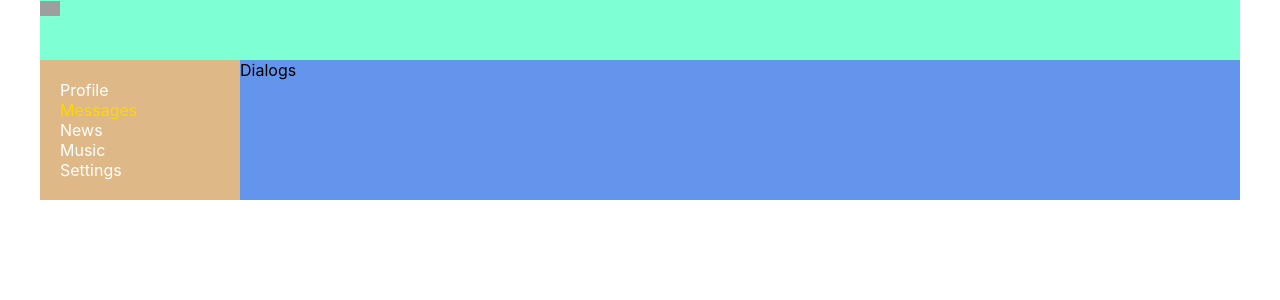
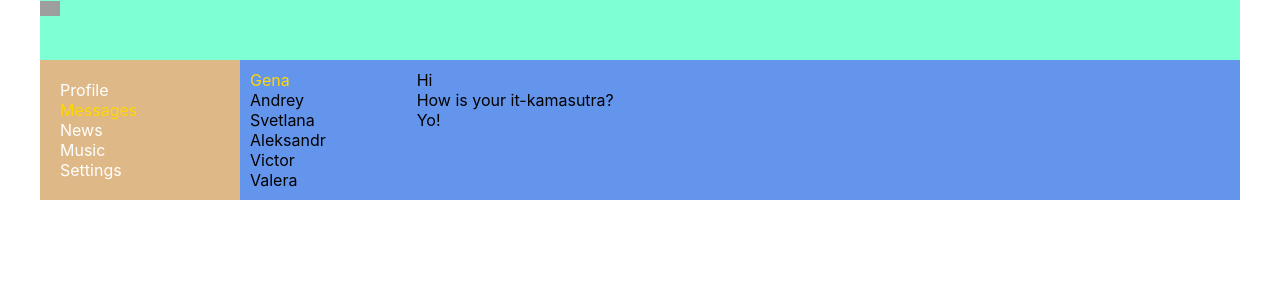
Before and after one commit to genamontana/samurai-way-main, a React (Create React App) app: page /dialogs in a window 1280 px wide. Shown: the top 300 px of the page. Built offline with nearby package versions, Linux system fonts and the light colour scheme; grey boxes are pictures that could not be loaded.

Commit message:
Viewed 21 Lesson (layout of the dialog page)

```diff
--- a/src/componets/Dialogs/Dialogs.tsx
+++ b/src/componets/Dialogs/Dialogs.tsx
@@ -2,9 +2,33 @@ import React from 'react';
 import s from './Dilogs.module.css'
 
 export const Dialogs = () => {
-  return(
-      <div>
-          Dialogs
-      </div>
-  )
+    return (
+        <div className={s.dialogs}>
+            <div className={s.dialogsItems}>
+                <div className={s.dialog + ' ' + s.active}>
+                    Gena
+                </div>
+                <div className={s.dialog}>
+                    Andrey
+                </div>
+                <div className={s.dialog}>
+                    Svetlana
+                </div>
+                <div className={s.dialog}>
+                    Aleksandr
+                </div>
+                <div className={s.dialog}>
+                    Victor
+                </div>
+                <div className={s.dialog}>
+                    Valera
+                </div>
+            </div>
+            <div className={s.messages}>
+                <div className={s.message}>Hi</div>
+                <div className={s.message}>How is your it-kamasutra?</div>
+                <div className={s.message}>Yo!</div>
+            </div>
+        </div>
+    )
 }
--- a/src/componets/Dialogs/Dilogs.module.css
+++ b/src/componets/Dialogs/Dilogs.module.css
@@ -0,0 +1,22 @@
+.dialogs {
+    display: grid;
+    grid-template-columns: 2fr 10fr;
+}
+
+.dialogsItems {
+    padding: 10px;
+}
+
+.dialogsItems .active{
+    color: gold;
+}
+
+.dialog {
+}
+
+.messages {
+    padding: 10px;
+}
+
+.message {
+}
```
